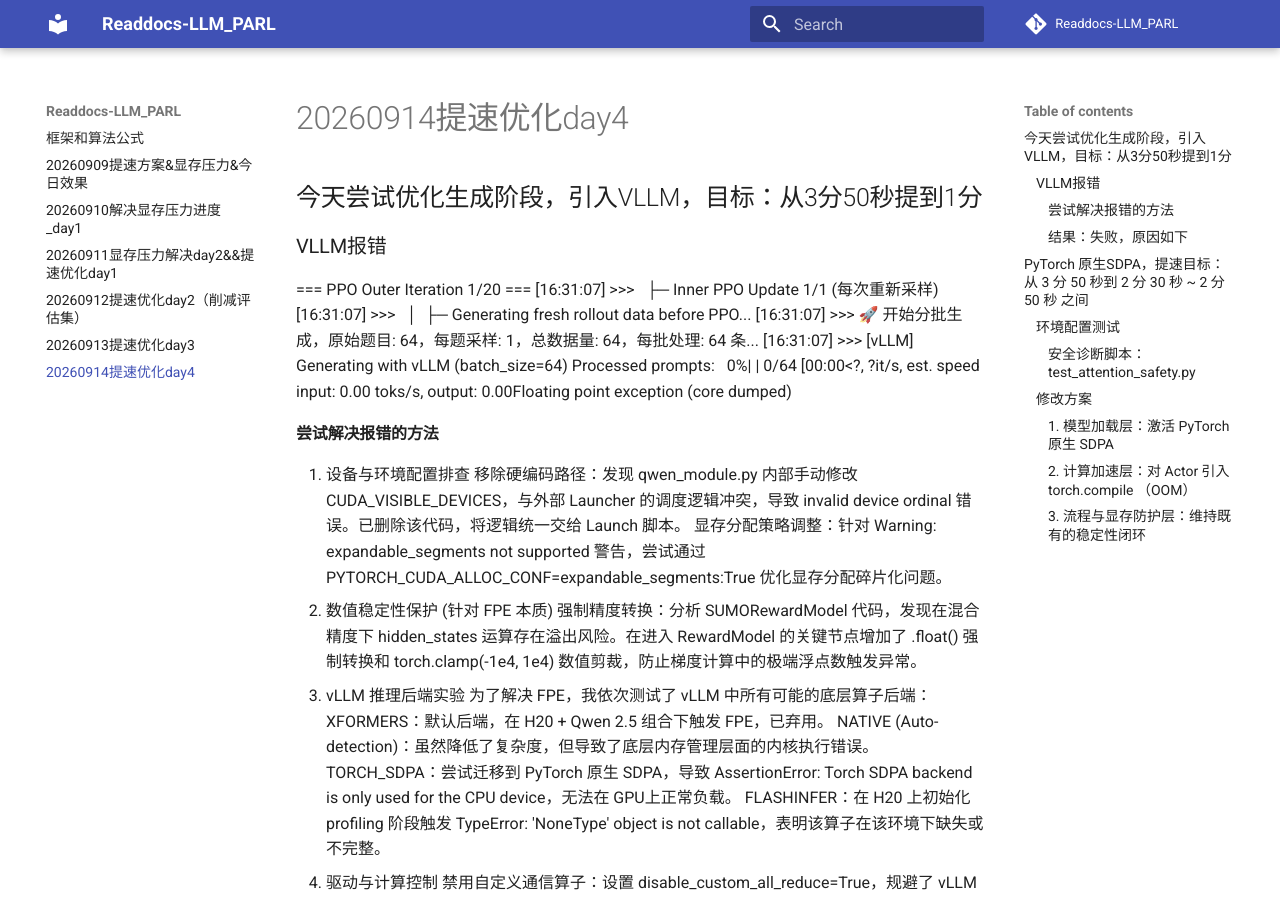
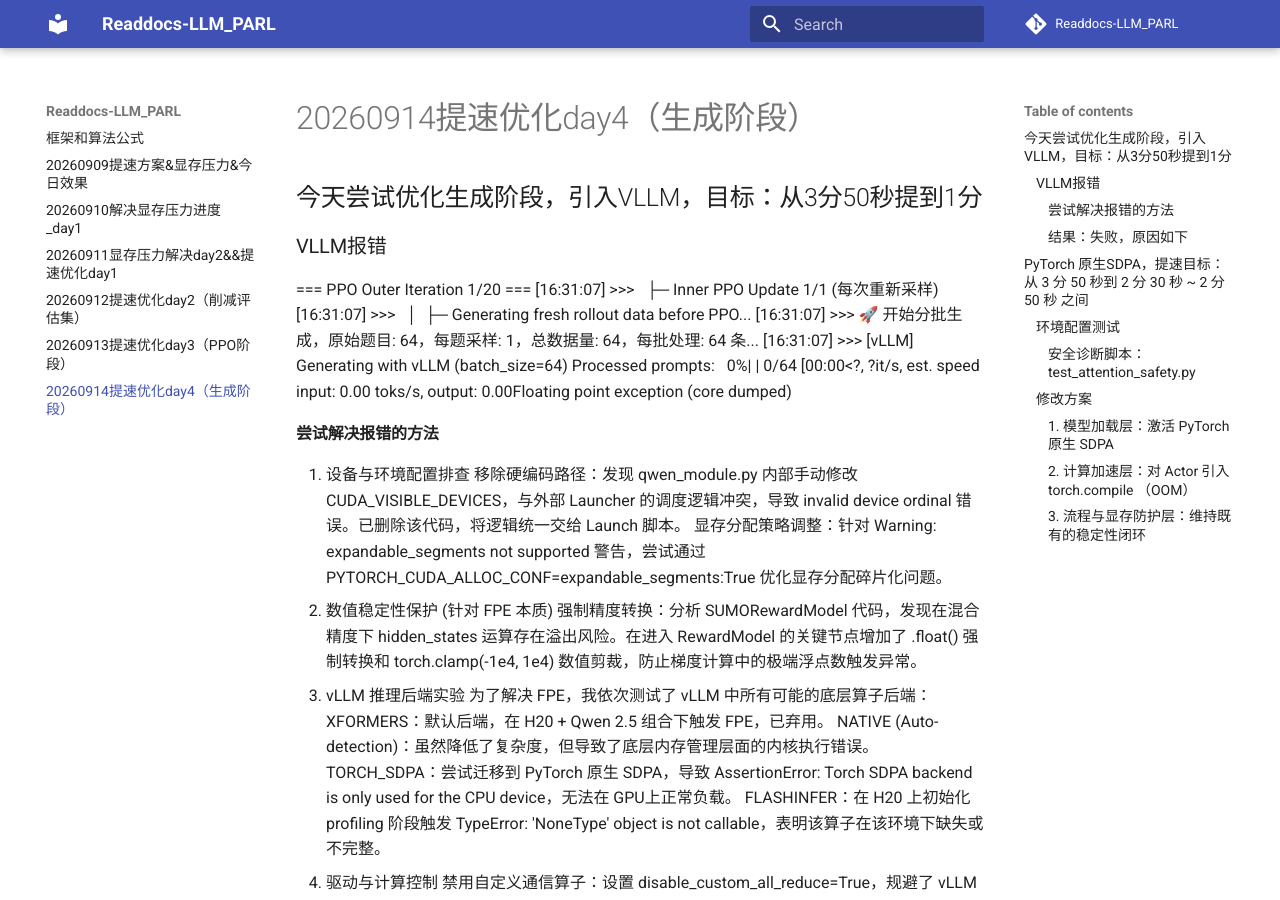
Before and after one commit to Luffy521-art/Readdocs-LLM_PARL, an MkDocs documentation site: the page built from docs/20260914提速优化day4.md, in a window 1280 px wide and 900 px high. Built offline with MkDocs 1.6.1 and Material for MkDocs 9.7.7, drawn with Linux system fonts in a browser that asks for light colours; comment, search, counter and statistics services are not loaded.

Commit message:
Update mkdocs.yml

```diff
--- a/mkdocs.yml
+++ b/mkdocs.yml
@@ -13,8 +13,8 @@ nav:
   - 20260910解决显存压力进度_day1: 20260910解决显存压力进度_day1.md
   - 20260911显存压力解决day2&&提速优化day1: 20260911显存压力解决day2&&提速优化day1.md
   - 20260912提速优化day2（削减评估集）: 20260912提速优化day2.md
-  - 20260913提速优化day3: 20260913提速优化day3.md
-  - 20260914提速优化day4: 20260914提速优化day4.md
+  - 20260913提速优化day3（PPO阶段）: 20260913提速优化day3.md
+  - 20260914提速优化day4（生成阶段）: 20260914提速优化day4.md
 
 
 markdown_extensions:
```
